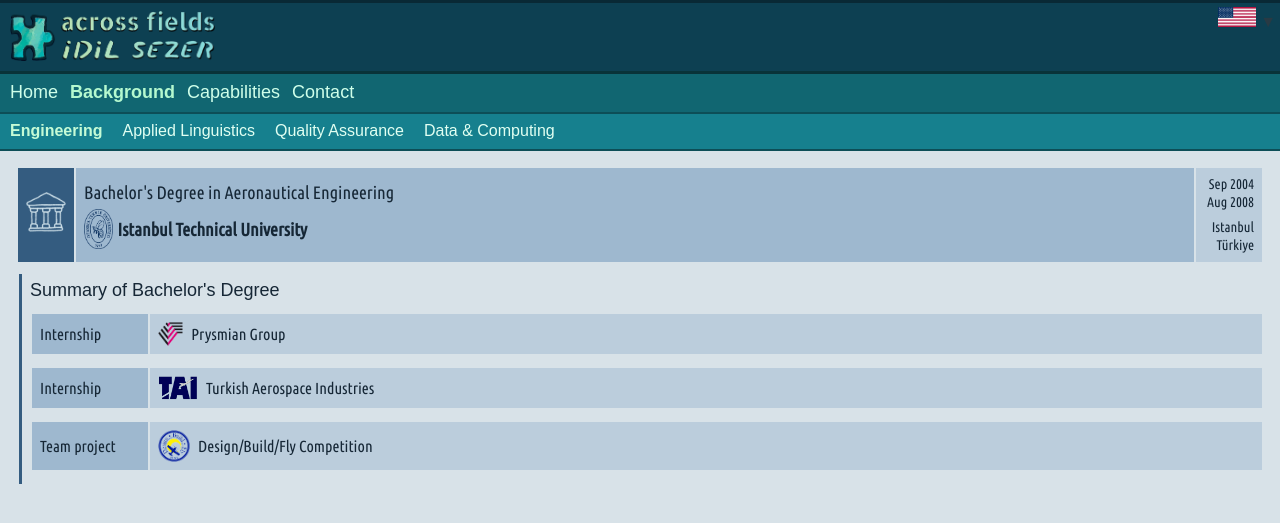
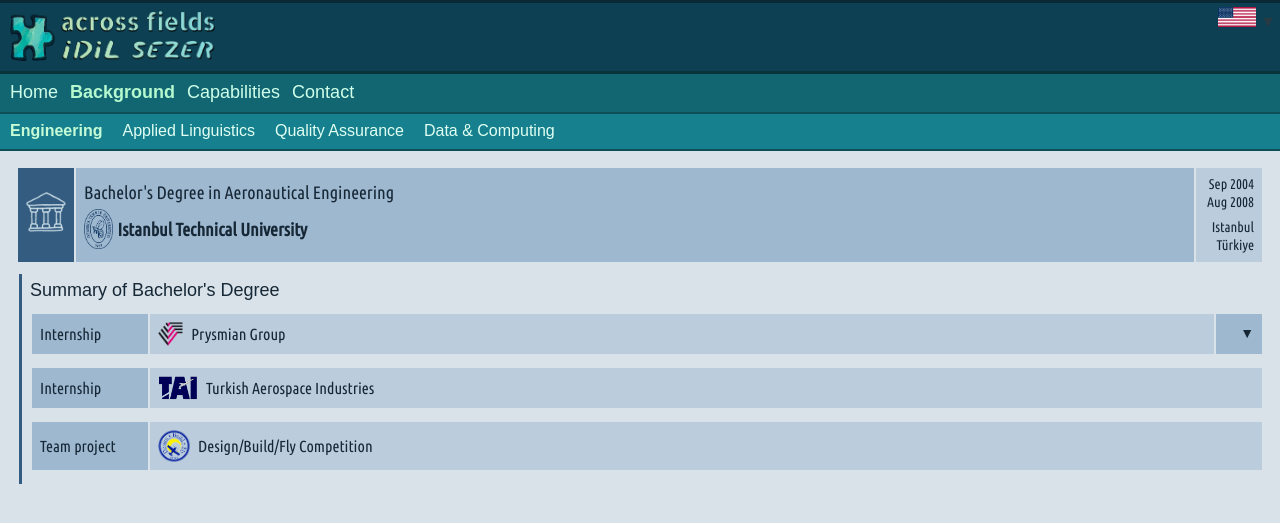
Before and after one commit to acrossfields/idilsezer, a Jekyll site: the page built from en/background-eng.md, in a window 1280 px wide. Shown: the top 523 px of the page. Built offline with Jekyll 4.4.1, drawn with Linux system fonts in a browser that asks for light colours; some web fonts are replaced.

Commit message:
Update background-eng.md

```diff
--- a/en/background-eng.md
+++ b/en/background-eng.md
@@ -41,6 +41,8 @@ permalink: /en/background/engineering/
           <span>Prysmian Group</span>
         </div>
       </td>
+      <td style="background-color: #9eb8cf;">
+      </td>
     </tr>
   </table>
 
```
